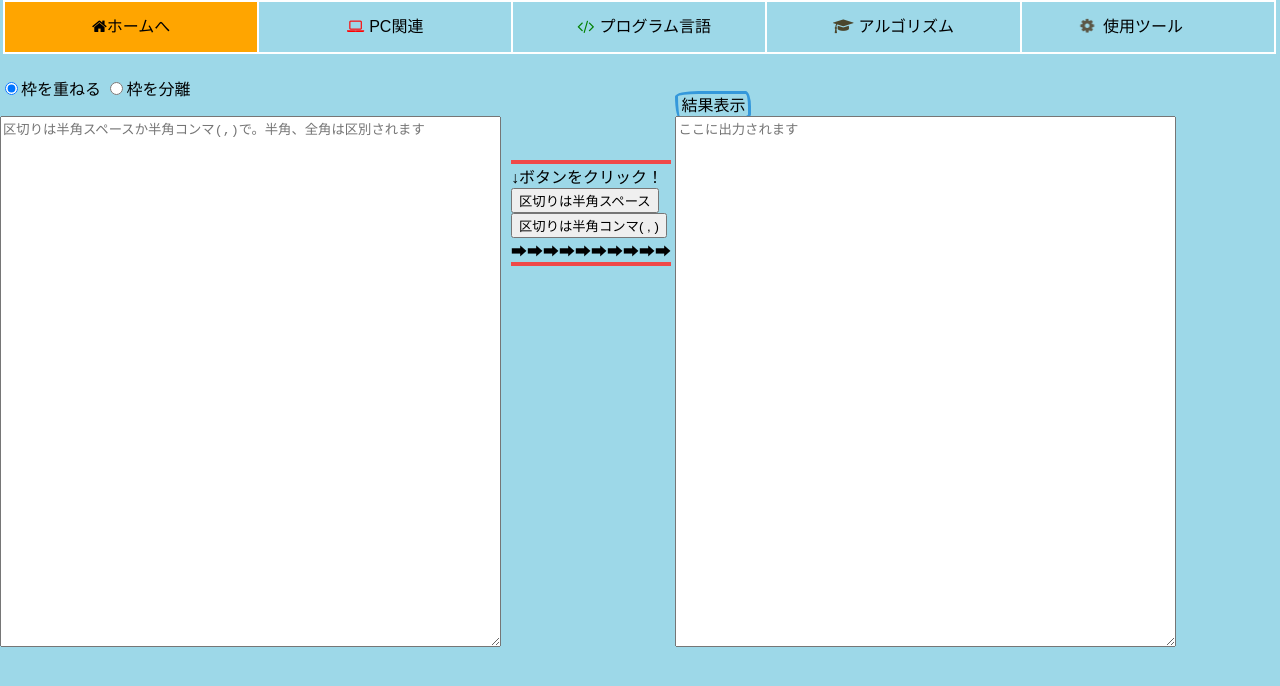
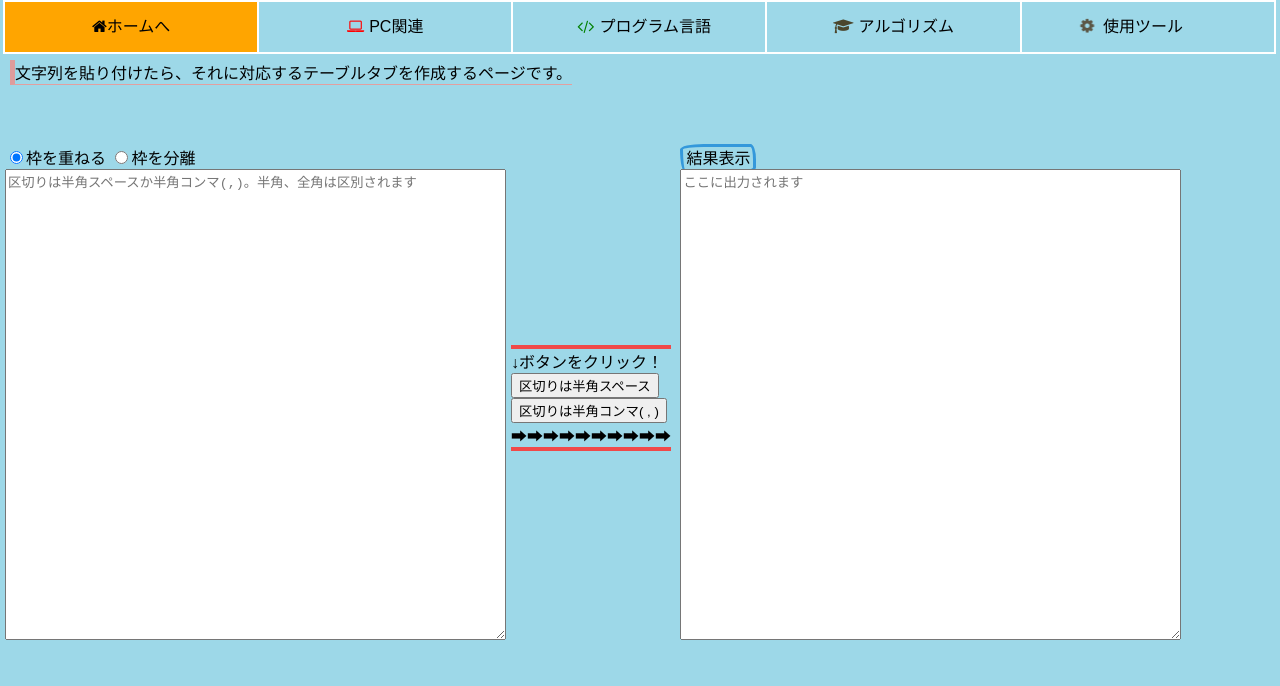
Before and after one commit to kajinishi/beginner-s-note, a plain HTML site: page maketable.html in a window 1280 px wide. Drawn offline with Linux system fonts and the light colour scheme.

Commit message:
テーブル作成のページに説明文を追加。 そしたらなんかtextareaが下がった...

```diff
--- a/maketable.html
+++ b/maketable.html
@@ -19,13 +19,16 @@
   </head>
 
   <body><!-- link="tomato" vlink="orchid" alink="hotpink" -->
-    <div style="margin-top:60px;display:inline-block; position:relative;">
-      <p>
+    <div style="display:inline-block;margin-left:10px;margin-top:60px; border-left: 5px solid rgb(222, 156, 156); border-bottom: 1px solid rgb(227, 159, 159);">文字列を貼り付けたら、それに対応するテーブルタブを作成するページです。</div>
+    <div style="clear:both;"></div>
+    <div style="margin-top:0px;display:inline-block; position:relative;">
+
+      <div style="margin-left:5px;">
         <input type="radio" name="tableborder" value="border-collapse: collapse;" checked="checked">枠を重ねる
         <input type="radio" name="tableborder" value="border-collapse: separate;">枠を分離
-      </p>
-      <textarea id="message" cols="60" rows="35" placeholder="区切りは半角スペースか半角コンマ(,)で。半角、全角は区別されます"></textarea>
-      <div style="display:inline-block;position:absolute;right:-170px;top:100px;border-top:solid 4px rgb(240, 73, 73);border-bottom:solid 4px rgb(240, 73, 73);">
+      </div>
+      <textarea style="margin-left:5px;overflow:scroll;" id="message" cols="60" rows="30" placeholder="区切りは半角スペースか半角コンマ(,)。半角、全角は区別されます"></textarea>
+      <div style="display:inline-block;position:absolute;right:-165px;top:200px;border-top:solid 4px rgb(240, 73, 73);border-bottom:solid 4px rgb(240, 73, 73);">
         ↓ボタンをクリック！<br>
         <button type="button" name="space" onclick="stringsplit(' ');">区切りは半角スペース</button><br>
         <button type="button" name="space" onclick="stringsplit(',');">区切りは半角コンマ( , )</button><br>
@@ -34,7 +37,7 @@
     </div>
     <div style="margin-top:60px;margin-left:170px;display:inline-block;">
       <label class="freehand1">結果表示</label><br>
-      <textarea id="tabletag" cols="60" rows="35" placeholder="ここに出力されます"></textarea>
+      <textarea id="tabletag" style="overflow:scroll;" cols="60" rows="30" placeholder="ここに出力されます"></textarea>
     </div>
     <div style="clear:both;"></div>
     <script>
```
